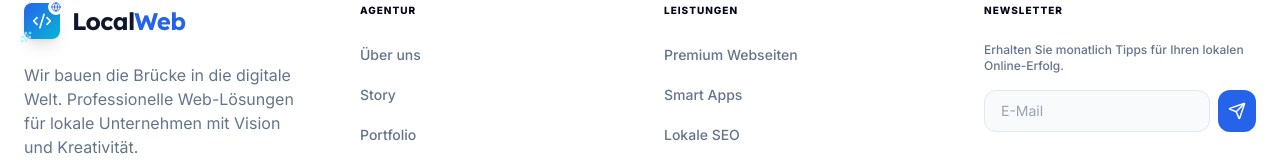
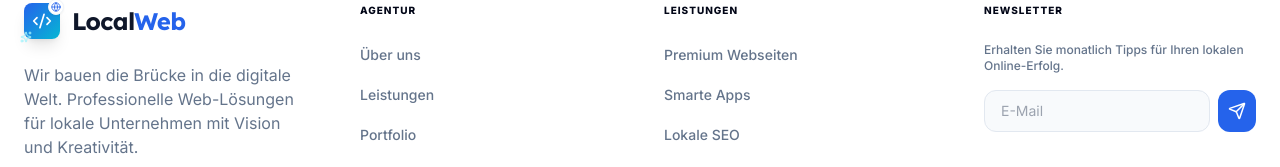
Before and after one commit to martinpoehl/LocalWeb-Landingpage, a React (Vite) app: page /webapplikation in a window 1280 px wide. Shown: the part 1152-1319 px from the top of the page. Built offline with nearby package versions, Linux system fonts and the light colour scheme.

Commit message:
all pages created

```diff
--- a/components/Footer.tsx
+++ b/components/Footer.tsx
@@ -7,14 +7,14 @@ const Footer: React.FC = () => {
 
   const agencyLinks = [
     { name: 'Über uns', id: 'about' },
-    { name: 'Story', id: 'about' },
+    { name: 'Leistungen', id: 'services' },
     { name: 'Portfolio', id: 'portfolio' },
     { name: 'Kontakt', id: 'contact' }
   ];
 
   const serviceLinks = [
     { name: 'Premium Webseiten', id: 'services' },
-    { name: 'Smart Apps', id: 'services' },
+    { name: 'Smarte Apps', id: 'services' },
     { name: 'Lokale SEO', id: 'services' },
     { name: 'Digital Branding', id: 'services' }
   ];
@@ -84,8 +84,8 @@ const Footer: React.FC = () => {
             © {currentYear} LocalWeb. Alle Rechte vorbehalten.
           </p>
           <div className="flex gap-6 md:gap-8 text-[10px] font-black uppercase tracking-widest">
-            <a href="#" className="text-slate-400 hover:text-slate-950 transition-colors">Datenschutz</a>
-            <a href="#" className="text-slate-400 hover:text-slate-950 transition-colors">Impressum</a>
+            <a href="datenschutz" className="text-slate-400 hover:text-slate-950 transition-colors">Datenschutz</a>
+            <a href="impressum" className="text-slate-400 hover:text-slate-950 transition-colors">Impressum</a>
           </div>
         </div>
       </div>
```
Also changed, not shown: pages/Datenschutz.tsx (added), pages/Impressum.tsx (added).
